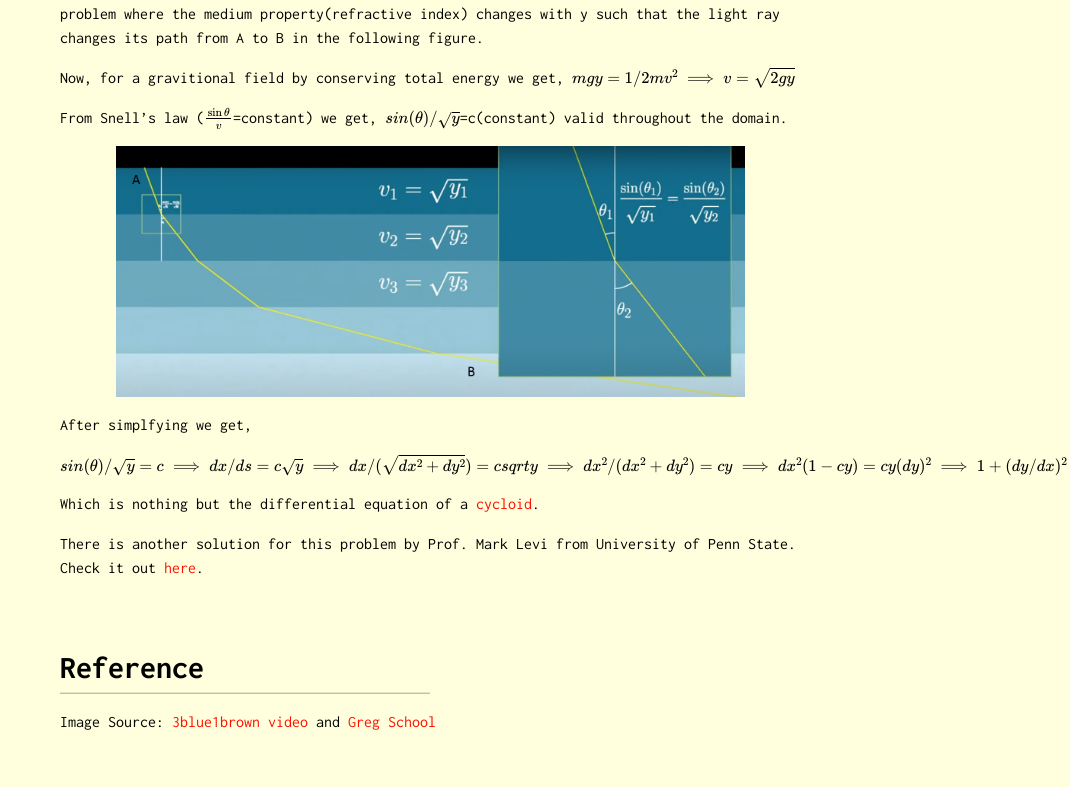
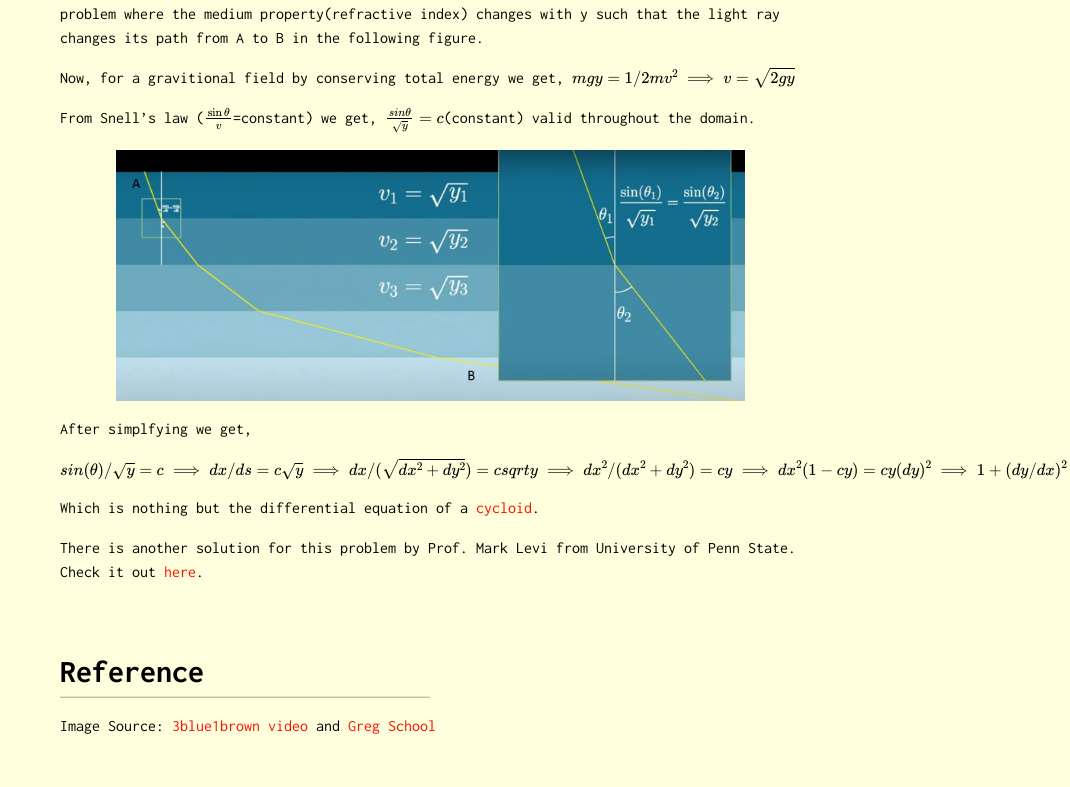
Before and after one commit to Oscuro-Phoenix/math-for-fun, a Jekyll site: the page built from _posts/2022-01-01-Problem-24.md, in a window 1280 px wide. Shown: the part 1293-2080 px from the top of the page, without its empty margins (210-1280 px from the left). Built offline with Jekyll 4.4.1, drawn with Linux system fonts in a browser that asks for light colours; formulas are drawn with MathJax 3.

Commit message:
Update 2022-01-01-Problem-24.md

```diff
--- a/_posts/2022-01-01-Problem-24.md
+++ b/_posts/2022-01-01-Problem-24.md
@@ -27,7 +27,7 @@ mgy=1/2mv^2
 $$
 
 From Snell's law ($$\frac{\sin{\theta}}{v}$$=constant) we get,$$\\$$
-$$ sin(\theta)/\sqrt{y}$$=c(constant) valid throughout the domain.
+$$ \frac{sin{\theta}}{\sqrt{y}} = c $$(constant) valid throughout the domain.
 
 <center><img style=" display: block; margin-left: auto; margin-right: auto;width: 85%;" src="../assets/Prob24_fig2.png"></center>
 
```
